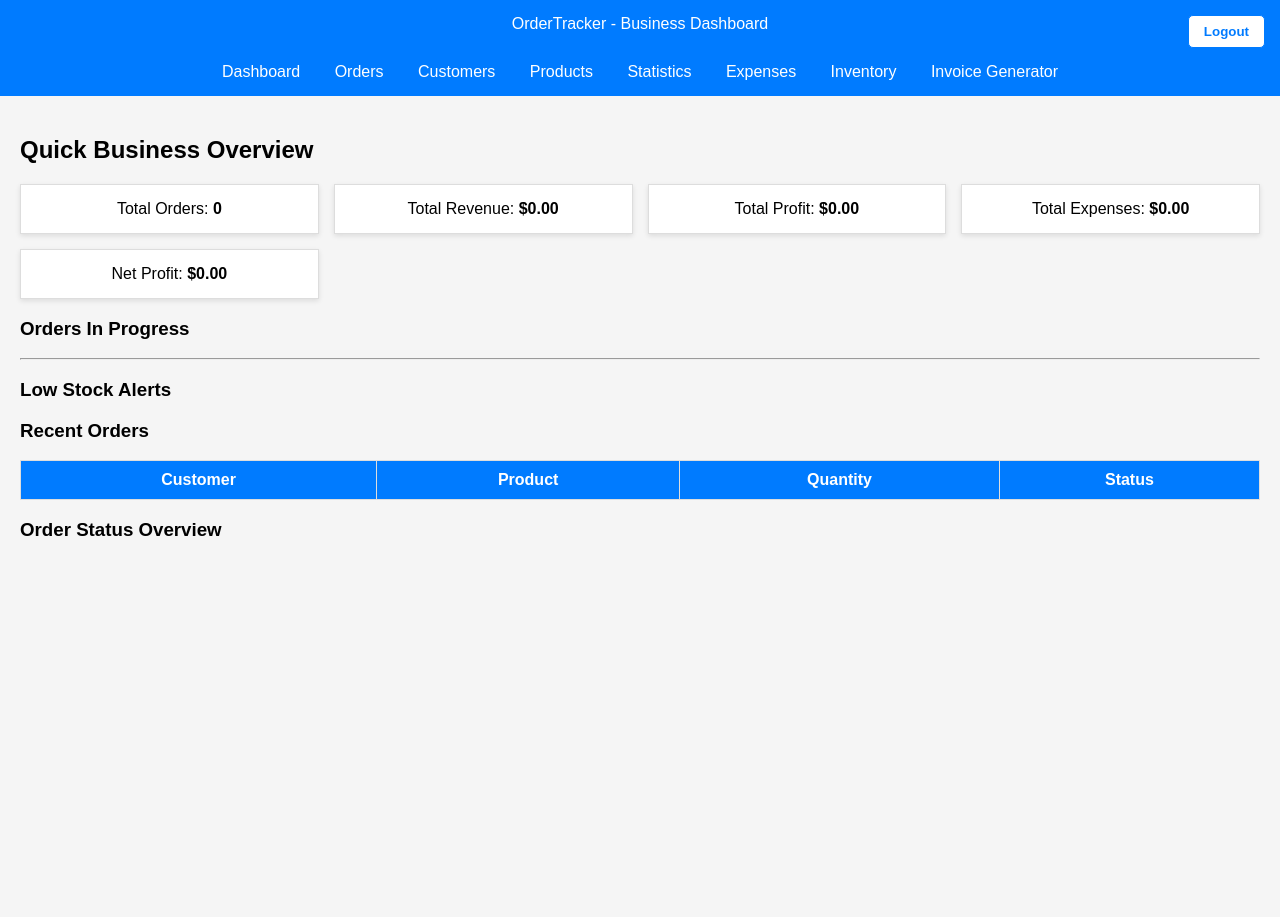
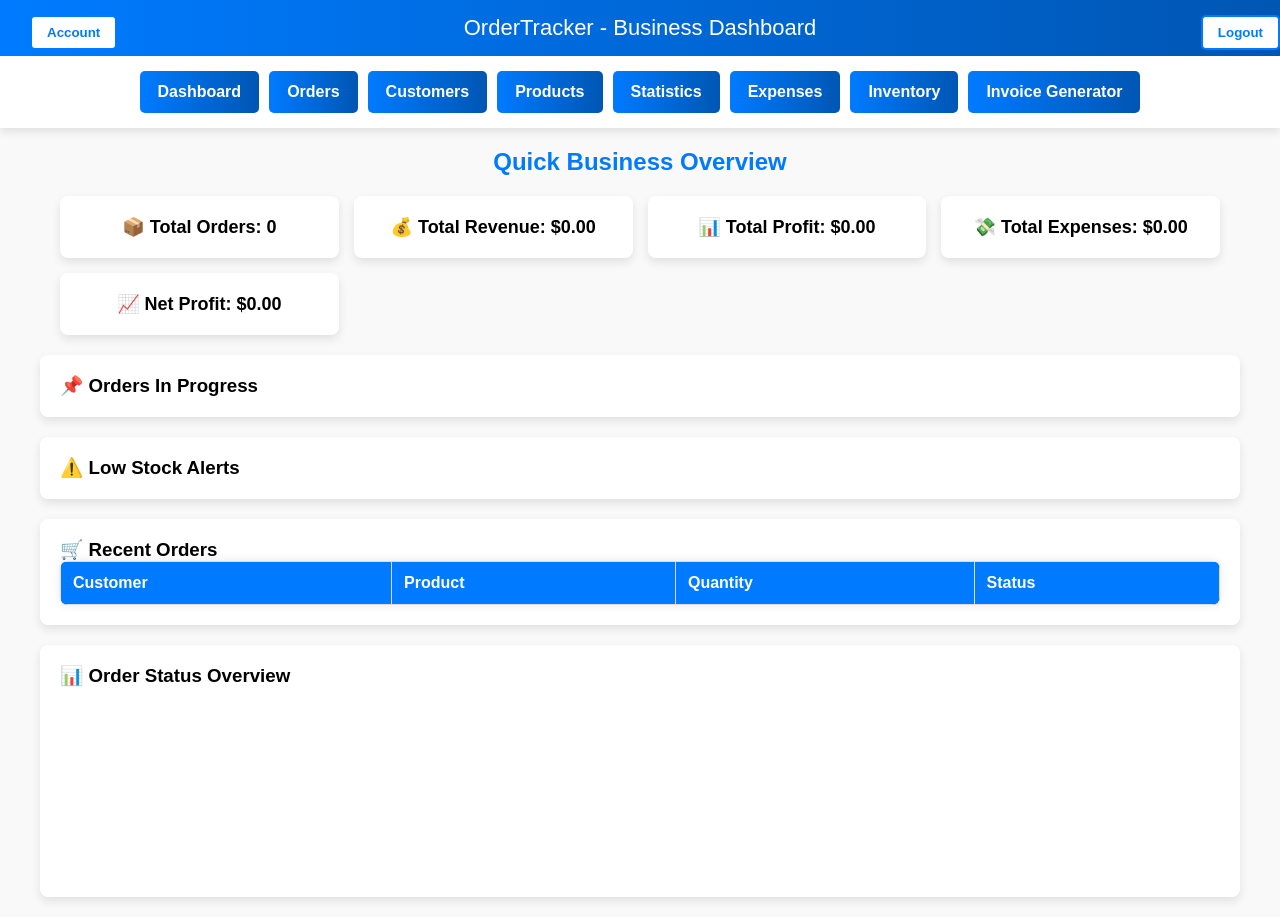
Before and after one commit to Josephcoding12/Order-Tracker, a plain HTML site: page OrderTracker/dashboard.html in a window 1280 px wide. Before the commit the page ends 800 px from the top, so only its background shows below. Drawn offline with nearby package versions, Linux system fonts and the light colour scheme; no server answers.

Commit message:
Update dashboard.html

```diff
--- a/OrderTracker/dashboard.html
+++ b/OrderTracker/dashboard.html
@@ -5,92 +5,170 @@
     <script type="module" src="scripts/firebase-config.js"></script>
     <script type="module" src="scripts/dashboard.js"></script>
     <script src="https://cdn.jsdelivr.net/npm/chart.js"></script>
+
     <style>
+        * {
+            box-sizing: border-box;
+            margin: 0;
+            padding: 0;
+        }
+
         body {
             font-family: Arial, sans-serif;
-            margin: 0;
-            padding: 0;
-            background-color: #f5f5f5;
+            background-color: #f9f9f9;
         }
+
+        /* Header */
         header {
-            background-color: #007bff;
+            background: linear-gradient(to right, #007bff, #0056b3);
             color: white;
             padding: 15px;
             text-align: center;
+            font-size: 22px;
             position: relative;
         }
-        nav {
+
+        /* Header Buttons */
+        .header-buttons {
+            position: absolute;
+            top: 15px;
+            display: flex;
+            width: 100%;
+            justify-content: space-between;
+            padding: 0 15px;
+        }
+
+        .header-buttons button {
+            background-color: white;
+            color: #007bff;
+            border: 2px solid #007bff;
+            padding: 8px 15px;
+            cursor: pointer;
+            font-weight: bold;
+            border-radius: 5px;
+            transition: 0.3s;
+        }
+
+        .header-buttons button:hover {
             background-color: #007bff;
-            padding: 15px;
-            text-align: center;
+            color: white;
         }
-        nav a {
-            margin: 0 15px;
+
+        /* Navigation */
+        .nav-container {
+            display: flex;
+            justify-content: center;
+            flex-wrap: wrap;
+            padding: 10px;
+            background: white;
+            box-shadow: 0px 4px 8px rgba(0, 0, 0, 0.1);
+        }
+
+        .nav-container a {
+            background: linear-gradient(to right, #007bff, #0056b3);
             color: white;
+            padding: 12px 18px;
+            margin: 5px;
+            border-radius: 5px;
             text-decoration: none;
+            font-weight: bold;
+            transition: 0.3s;
         }
+
+        .nav-container a:hover {
+            background: linear-gradient(to right, #0056b3, #003b82);
+        }
+
+        /* Main Sections */
         section {
             padding: 20px;
+            max-width: 1200px;
+            margin: auto;
         }
+
+        h2 {
+            text-align: center;
+            color: #007bff;
+            margin-bottom: 20px;
+        }
+
+        /* Section Boxes */
+        .section-box {
+            background: white;
+            padding: 20px;
+            margin-bottom: 20px;
+            border-radius: 8px;
+            box-shadow: 0 4px 10px rgba(0, 0, 0, 0.1);
+        }
+
+        /* Dashboard Grid */
         .dashboard-grid {
             display: grid;
             grid-template-columns: repeat(auto-fit, minmax(250px, 1fr));
             gap: 15px;
         }
+
         .card {
             background: white;
-            padding: 15px;
+            padding: 20px;
+            border-radius: 8px;
+            box-shadow: 0 4px 10px rgba(0, 0, 0, 0.1);
+            text-align: center;
+            font-size: 18px;
+            font-weight: bold;
+            transition: 0.3s;
+        }
+
+        .card:hover {
+            transform: scale(1.05);
+            box-shadow: 0 6px 15px rgba(0, 0, 0, 0.2);
+        }
+
+        /* Tables */
+        table {
+            width: 100%;
+            border-collapse: collapse;
+            background: white;
+            box-shadow: 0 0 10px rgba(0, 0, 0, 0.1);
+            border-radius: 8px;
+            overflow: hidden;
+        }
+
+        table th, table td {
+            padding: 12px;
+            text-align: left;
             border: 1px solid #ddd;
-            box-shadow: 0 2px 5px rgba(0,0,0,0.1);
-            text-align: center;
         }
-        .low-stock {
-            color: red;
+
+        table th {
+            background: #007bff;
+            color: white;
         }
+
+        table tr:nth-child(even) {
+            background-color: #f9f9f9;
+        }
+
+        /* Charts */
         canvas {
-            max-width: 300px;
+            max-width: 400px;
             margin: 20px auto;
             display: block;
         }
-        table {
-            width: 100%;
-            border-collapse: collapse;
-            margin-top: 10px;
-            background-color: white;
-        }
-        table th, table td {
-            padding: 10px;
-            border: 1px solid #ddd;
-        }
-        table th {
-            background-color: #007bff;
-            color: white;
-        }
-        .logout-btn {
-            position: absolute;
-            top: 15px;
-            right: 15px;
-            background-color: white;
-            color: #007bff;
-            border: 1px solid #007bff;
-            padding: 8px 15px;
-            cursor: pointer;
-            font-weight: bold;
-            border-radius: 5px;
-        }
-        .logout-btn:hover {
-            background-color: #f0f0f0;
-        }
+
     </style>
 </head>
 <body>
 
 <header>
+    <div class="header-buttons">
+        <button onclick="window.location.href='account.html'">Account</button>
+        <button onclick="logout()">Logout</button>
+    </div>
     OrderTracker - Business Dashboard
-    <button class="logout-btn" onclick="logout()">Logout</button>
 </header>
 
-<nav>
+<nav class="nav-container">
     <a href="dashboard.html">Dashboard</a>
     <a href="orders.html">Orders</a>
     <a href="customers.html">Customers</a>
@@ -104,20 +182,26 @@
 <section>
     <h2>Quick Business Overview</h2>
     <div class="dashboard-grid">
-        <div class="card">Total Orders: <strong id="totalOrders">0</strong></div>
-        <div class="card">Total Revenue: <strong id="totalRevenue">$0.00</strong></div>
-        <div class="card">Total Profit: <strong id="totalProfit">$0.00</strong></div>
-        <div class="card">Total Expenses: <strong id="totalExpenses">$0.00</strong></div>
-        <div class="card">Net Profit: <strong id="netProfit">$0.00</strong></div>
+        <div class="card">📦 Total Orders: <strong id="totalOrders">0</strong></div>
+        <div class="card">💰 Total Revenue: <strong id="totalRevenue">$0.00</strong></div>
+        <div class="card">📊 Total Profit: <strong id="totalProfit">$0.00</strong></div>
+        <div class="card">💸 Total Expenses: <strong id="totalExpenses">$0.00</strong></div>
+        <div class="card">📈 Net Profit: <strong id="netProfit">$0.00</strong></div>
     </div>
+</section>
 
-    <h3>Orders In Progress</h3>
+<section class="section-box">
+    <h3>📌 Orders In Progress</h3>
     <div id="ordersStarted"></div>
-    <hr>
-    <h3>Low Stock Alerts</h3>
+</section>
+
+<section class="section-box">
+    <h3>⚠️ Low Stock Alerts</h3>
     <ul id="lowStockList"></ul>
+</section>
 
-    <h3>Recent Orders</h3>
+<section class="section-box">
+    <h3>🛒 Recent Orders</h3>
     <table>
         <thead>
             <tr>
@@ -128,11 +212,13 @@
             </tr>
         </thead>
         <tbody id="recentOrders">
-            <!-- Recent orders will be loaded here -->
+            <!-- Orders will load dynamically -->
         </tbody>
     </table>
+</section>
 
-    <h3>Order Status Overview</h3>
+<section class="section-box">
+    <h3>📊 Order Status Overview</h3>
     <canvas id="orderStatusChart"></canvas>
 </section>
 
```
